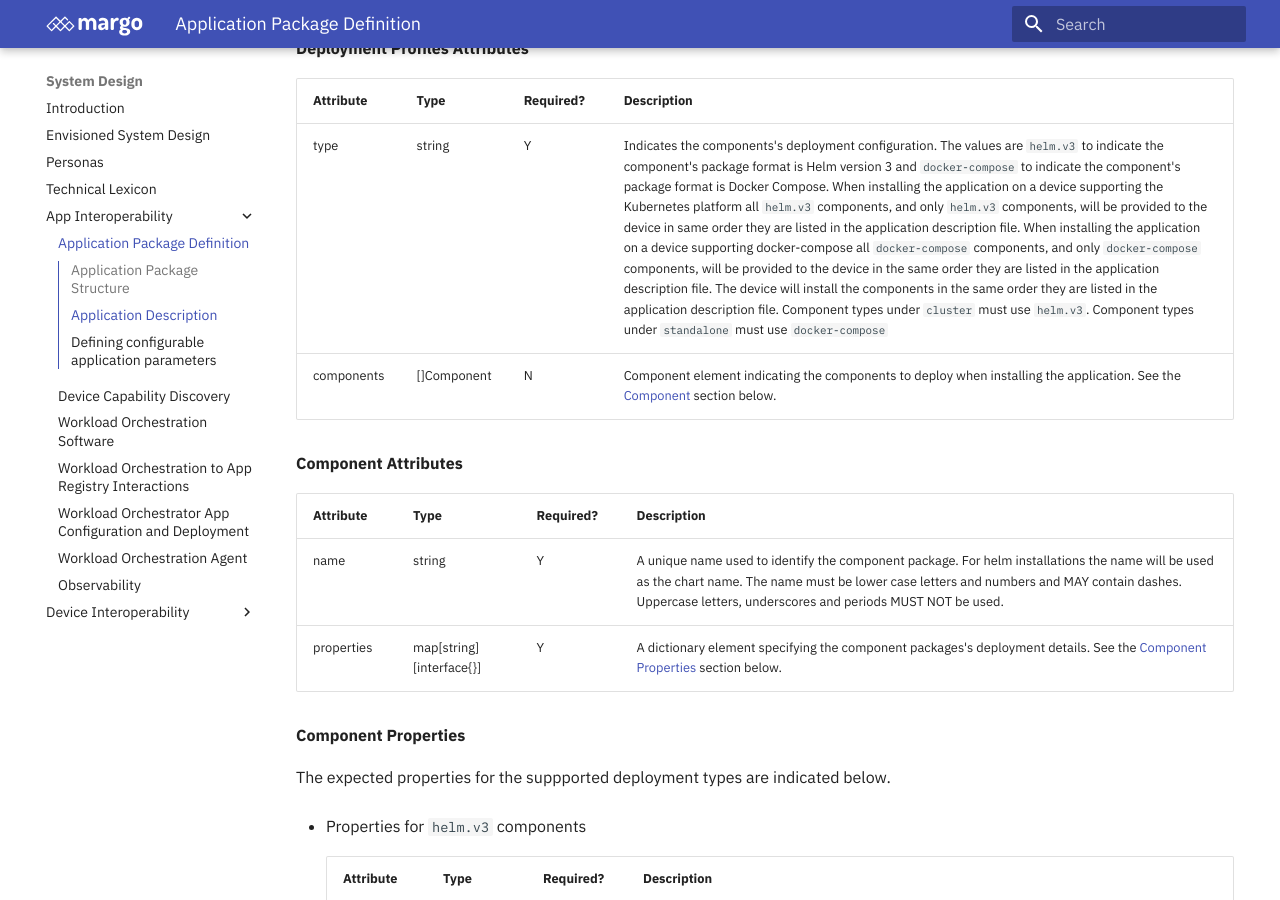
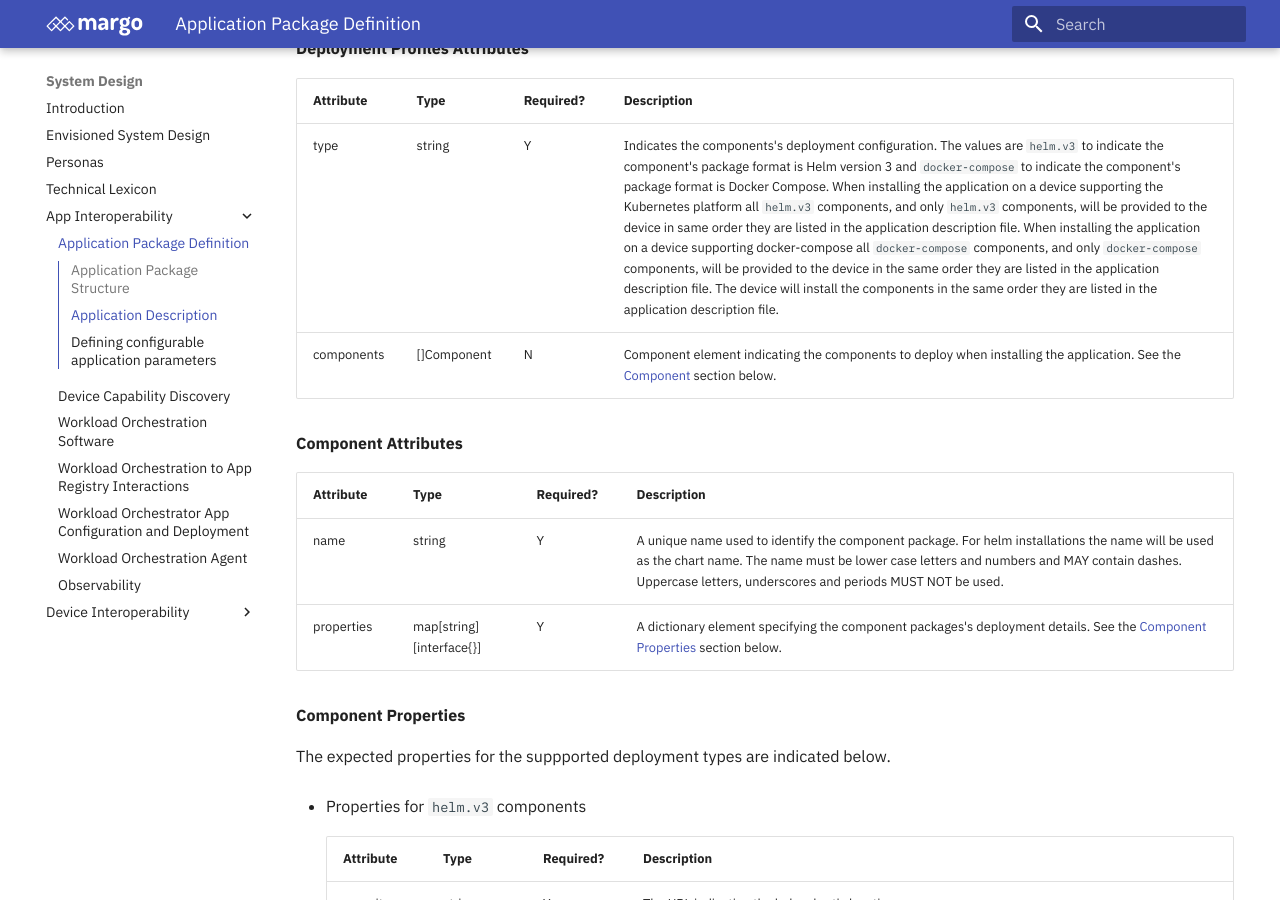
Before and after one commit to margo/specification, an MkDocs documentation site: the page built from system-design/app-interoperability/application-package-definition.md, in a window 1280 px wide and 900 px high, scrolled down 8453 px. Built offline with MkDocs 1.6.1 and Material for MkDocs 9.7.7, drawn with Linux system fonts in a browser that asks for light colours; plug-ins that fetch from the network failed and are left out.

Commit message:
Removed some text that was no longer applicable.
Signed-off-by: Philip Presson <philip.presson@us.abb.com>

```diff
--- a/system-design/app-interoperability/application-package-definition.md
+++ b/system-design/app-interoperability/application-package-definition.md
@@ -358,7 +358,7 @@ configuration:
 
 | Attribute        | Type            | Required?       | Description     |
 |------------------|-----------------|-----------------|-----------------|
-| type             | string          | Y               | Indicates the components's deployment configuration. The values are `helm.v3` to indicate the component's package format is Helm version 3 and `docker-compose` to indicate the component's package format is Docker Compose. When installing the application on a device supporting the Kubernetes platform all `helm.v3` components, and only `helm.v3` components, will be provided to the device in same order they are listed in the application description file. When installing the application on a device supporting docker-compose all `docker-compose` components, and only `docker-compose` components, will be provided to the device in the same order they are listed in the application description file. The device will install the components in the same order they are listed in the application description file. Component types under `cluster` must use `helm.v3`. Component types under `standalone` must use `docker-compose` |
+| type             | string          | Y               | Indicates the components's deployment configuration. The values are `helm.v3` to indicate the component's package format is Helm version 3 and `docker-compose` to indicate the component's package format is Docker Compose. When installing the application on a device supporting the Kubernetes platform all `helm.v3` components, and only `helm.v3` components, will be provided to the device in same order they are listed in the application description file. When installing the application on a device supporting docker-compose all `docker-compose` components, and only `docker-compose` components, will be provided to the device in the same order they are listed in the application description file. The device will install the components in the same order they are listed in the application description file.|
 | components      | []Component    | N               | Component element indicating the components to deploy when installing the application. See the [Component](#component-attributes) section below. |
 
 **Component Attributes**
```
